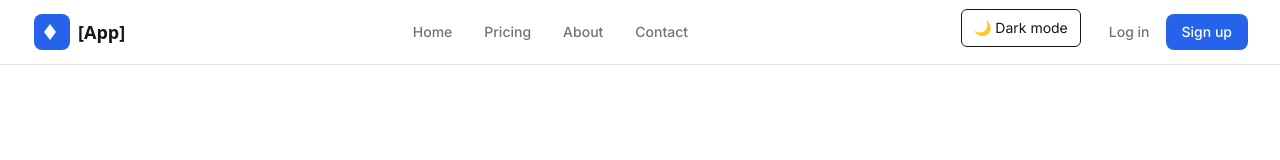
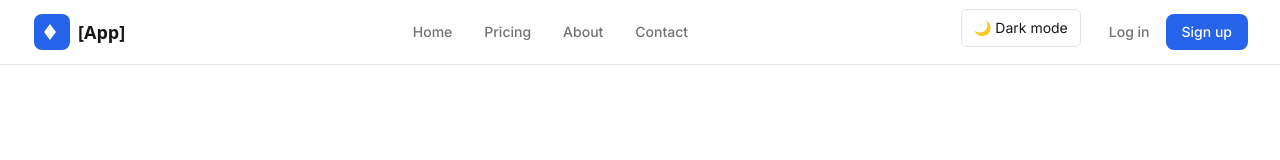
Before and after one commit to threehappypenguins/VideoSphere, a Next.js app: page /login in a window 1280 px wide. Shown: the top 160 px of the page. Built offline with nearby package versions, Linux system fonts and the light colour scheme; no server answers.

Commit message:
fix: address copilot review comments for theme toggle

```diff
--- a/app/globals.css
+++ b/app/globals.css
@@ -78,6 +78,7 @@
   --foreground: #ededed;
   --primary: #3b82f6;
   --primary-foreground: #ffffff;
+  --secondary: #262626;
   --muted: #262626;
   --muted-foreground: #a3a3a3;
   --border: #404040;
--- a/app/layout.tsx
+++ b/app/layout.tsx
@@ -52,7 +52,7 @@ export default function RootLayout({
   return (
     <html lang="en" className={inter.variable} suppressHydrationWarning>
       <body className="font-sans antialiased">
-        <ThemeProvider attribute="class">
+        <ThemeProvider attribute="class" defaultTheme="light">
           <Navbar />
           <main className="min-h-screen">{children}</main>
           <Footer />
--- a/components/layout/Navbar.tsx
+++ b/components/layout/Navbar.tsx
@@ -100,7 +100,7 @@ export default function Navbar() {
             <button
               aria-label="Toggle theme"
               onClick={() => setTheme(theme === 'dark' ? 'light' : 'dark')}
-              className="mx-3 mb-2 rounded-md border px-3 py-2 text-sm"
+              className="mx-3 mb-2 rounded-md border border-border px-3 py-2 text-sm"
             >
               {theme === 'dark' ? '☀️ Light mode' : '🌙 Dark mode'}
             </button>
@@ -185,7 +185,7 @@ export default function Navbar() {
               <button
                 aria-label="Toggle theme"
                 onClick={() => setTheme(theme === 'dark' ? 'light' : 'dark')}
-                className="mx-3 mb-2 rounded-md border px-3 py-2 text-sm"
+                className="mx-3 mb-2 rounded-md border border-border px-3 py-2 text-sm"
               >
                 {theme === 'dark' ? '☀️ Light mode' : '🌙 Dark mode'}
               </button>
```
